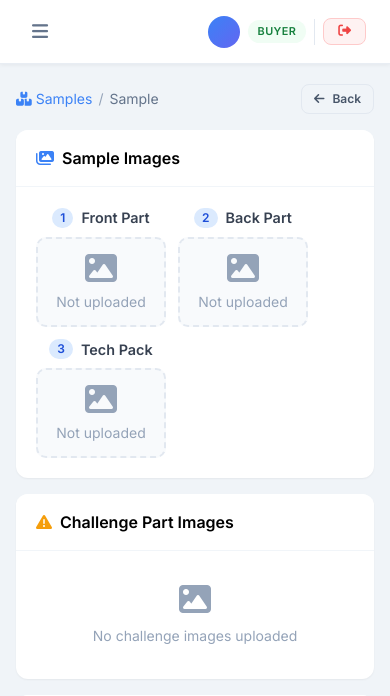
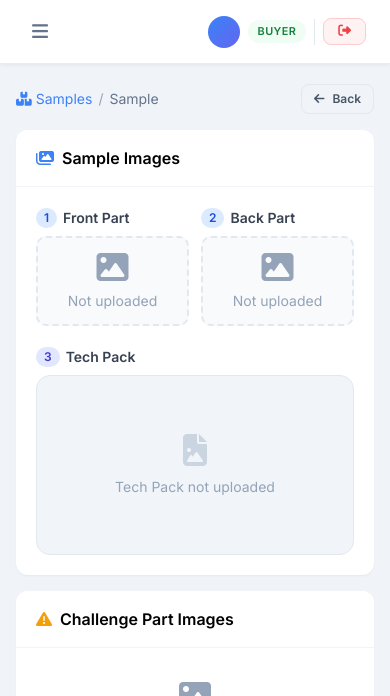
Before and after one commit to jahidshawon19/trecelo, a Django app: template templates/sample_detail.html in a window 390 px wide. Shown: the top 696 px of the page. Run offline with Django 5.2, Linux system fonts and the light colour scheme; the template is opened without the code that fills it, so the values that code supplies are empty; some libraries are stand-ins or nearby versions.

Commit message:
Display Tech Pack as large featured image on Sample Details page
- Restructured Sample Images section: Front/Back stay as small slots
  on the left; Tech Pack gets a full-height featured card on the right
- Tech Pack card: 220px height, rounded corners, subtle border,
  hover lift + scale-image effect, gradient overlay with zoom icon,
  frosted-glass badge label at bottom-left
- Mobile responsive: stacks vertically at ≤640px, card height 180px

Co-Authored-By: Claude Sonnet 4.6 <noreply@anthropic.com>

```diff
--- a/templates/sample_detail.html
+++ b/templates/sample_detail.html
@@ -39,18 +39,19 @@
     <i class="fa fa-images mr-2 text-blue-500"></i>Sample Images
   </div>
   <div class="p-5">
-    <div class="flex flex-wrap items-start gap-3">
+    <div class="si-layout">
+
+      <!-- ── Left: Front Part + Back Part ────────────────────────── -->
+      <div class="si-small-slots">
 
         <!-- Front Part -->
-      <div style="min-width:130px;max-width:160px;">
-        <div class="text-center">
-          <div class="mb-2 flex items-center justify-center gap-2">
+        <div>
+          <div class="si-slot-label">
             <span class="bg-blue-100 text-blue-700 text-xs font-semibold px-2 py-0.5 rounded-full">1</span>
-            <span style="font-weight:600;font-size:.9rem;color:#374151;">Front Part</span>
+            Front Part
           </div>
           {% if sample.front_part_image %}
-            <a href="{{ sample.front_part_image.url }}"
-               class="lightbox-trigger"
+            <a href="{{ sample.front_part_image.url }}" class="lightbox-trigger"
                data-img="{{ sample.front_part_image.url }}" data-caption="Front Part">
               <div class="img-slot filled">
                 <img src="{{ sample.front_part_image.url }}" alt="Front Part">
@@ -64,18 +65,15 @@
             </div>
           {% endif %}
         </div>
-      </div>
 
         <!-- Back Part -->
-      <div style="min-width:130px;max-width:160px;">
-        <div class="text-center">
-          <div class="mb-2 flex items-center justify-center gap-2">
+        <div>
+          <div class="si-slot-label">
             <span class="bg-blue-100 text-blue-700 text-xs font-semibold px-2 py-0.5 rounded-full">2</span>
-            <span style="font-weight:600;font-size:.9rem;color:#374151;">Back Part</span>
+            Back Part
           </div>
           {% if sample.back_part_image %}
-            <a href="{{ sample.back_part_image.url }}"
-               class="lightbox-trigger"
+            <a href="{{ sample.back_part_image.url }}" class="lightbox-trigger"
                data-img="{{ sample.back_part_image.url }}" data-caption="Back Part">
               <div class="img-slot filled">
                 <img src="{{ sample.back_part_image.url }}" alt="Back Part">
@@ -89,31 +87,37 @@
             </div>
           {% endif %}
         </div>
+
       </div>
 
-      <!-- Tech Pack -->
-      <div style="min-width:130px;max-width:160px;">
-        <div class="text-center">
-          <div class="mb-2 flex items-center justify-center gap-2">
-            <span class="bg-blue-100 text-blue-700 text-xs font-semibold px-2 py-0.5 rounded-full">3</span>
-            <span style="font-weight:600;font-size:.9rem;color:#374151;">Tech Pack</span>
+      <!-- ── Right: Tech Pack (featured) ─────────────────────────── -->
+      <div class="tp-wrap">
+        <div class="si-slot-label">
+          <span class="bg-indigo-100 text-indigo-700 text-xs font-semibold px-2 py-0.5 rounded-full">3</span>
+          Tech Pack
         </div>
         {% if sample.tech_pack %}
-            <a href="{{ sample.tech_pack.url }}"
-               class="lightbox-trigger"
+          <a href="{{ sample.tech_pack.url }}" class="lightbox-trigger tp-link"
              data-img="{{ sample.tech_pack.url }}" data-caption="Tech Pack">
-              <div class="img-slot filled">
+            <div class="tp-card">
               <img src="{{ sample.tech_pack.url }}" alt="Tech Pack">
-                <div class="img-slot-overlay"><i class="fa fa-magnifying-glass-plus fa-lg"></i></div>
+              <div class="tp-overlay">
+                <div class="tp-overlay-inner">
+                  <i class="fa fa-magnifying-glass-plus"></i>
+                  <span>View Full Size</span>
+                </div>
+              </div>
+              <div class="tp-badge">
+                <i class="fa fa-file-image mr-1"></i>Tech Pack
+              </div>
             </div>
           </a>
         {% else %}
-            <div class="img-slot empty">
-              <i class="fa fa-image fa-2x text-slate-400 mb-2 block"></i>
-              <span class="text-slate-400 text-sm">Not uploaded</span>
+          <div class="tp-card tp-empty">
+            <i class="fa fa-file-image"></i>
+            <span>Tech Pack not uploaded</span>
           </div>
         {% endif %}
-        </div>
       </div>
 
     </div>
@@ -328,6 +332,121 @@
 
 {% block extra_js %}
 <style>
+  /* ── Sample Images layout ──────────────────────────────── */
+  .si-layout {
+    display: flex;
+    gap: 20px;
+    align-items: flex-start;
+  }
+  .si-small-slots {
+    display: flex;
+    gap: 12px;
+    flex-shrink: 0;
+  }
+  .si-small-slots > div { width: 140px; }
+  .si-slot-label {
+    display: flex;
+    align-items: center;
+    gap: 6px;
+    font-size: .875rem;
+    font-weight: 600;
+    color: #374151;
+    margin-bottom: 8px;
+  }
+
+  /* ── Tech Pack featured card ───────────────────────────── */
+  .tp-wrap { flex: 1; min-width: 0; }
+  .tp-link { display: block; text-decoration: none; }
+
+  .tp-card {
+    width: 100%;
+    height: 220px;
+    border-radius: 14px;
+    overflow: hidden;
+    position: relative;
+    background: #f1f5f9;
+    border: 1.5px solid #e2e8f0;
+    display: flex;
+    align-items: center;
+    justify-content: center;
+    flex-direction: column;
+    gap: 10px;
+    transition: transform .22s ease, box-shadow .22s ease;
+    cursor: pointer;
+  }
+  .tp-card img {
+    position: absolute;
+    inset: 0;
+    width: 100%;
+    height: 100%;
+    object-fit: cover;
+    display: block;
+    transition: transform .35s ease;
+  }
+  .tp-link:hover .tp-card {
+    transform: translateY(-3px);
+    box-shadow: 0 12px 36px rgba(99,102,241,.18), 0 4px 12px rgba(0,0,0,.1);
+    border-color: #a5b4fc;
+  }
+  .tp-link:hover .tp-card img { transform: scale(1.04); }
+
+  /* gradient overlay */
+  .tp-overlay {
+    position: absolute;
+    inset: 0;
+    background: linear-gradient(to top, rgba(15,23,42,.62) 0%, rgba(15,23,42,.1) 55%, transparent 100%);
+    display: flex;
+    align-items: center;
+    justify-content: center;
+    opacity: 0;
+    transition: opacity .22s;
+  }
+  .tp-link:hover .tp-overlay { opacity: 1; }
+  .tp-overlay-inner {
+    display: flex;
+    flex-direction: column;
+    align-items: center;
+    gap: 8px;
+    color: #fff;
+    font-size: .875rem;
+    font-weight: 600;
+  }
+  .tp-overlay-inner i { font-size: 1.6rem; }
+
+  /* bottom badge label */
+  .tp-badge {
+    position: absolute;
+    bottom: 12px;
+    left: 12px;
+    background: rgba(255,255,255,.92);
+    backdrop-filter: blur(8px);
+    color: #4338ca;
+    font-size: .72rem;
+    font-weight: 700;
+    padding: 4px 10px;
+    border-radius: 20px;
+    letter-spacing: .02em;
+    border: 1px solid rgba(165,180,252,.6);
+  }
+
+  /* empty state */
+  .tp-empty {
+    color: #94a3b8;
+    font-size: .875rem;
+    cursor: default;
+    gap: 10px;
+  }
+  .tp-empty i { font-size: 2rem; color: #cbd5e1; }
+
+  /* ── Responsive ────────────────────────────────────────── */
+  @media (max-width: 640px) {
+    .si-layout { flex-direction: column; }
+    .si-small-slots { width: 100%; }
+    .si-small-slots > div { flex: 1; width: auto; min-width: 120px; }
+    .tp-wrap { width: 100%; }
+    .tp-card { height: 180px; }
+  }
+
   .img-slot {
     width: 100%;
     height: 110px;
```
Lines whose indentation alone changed are shown as unchanged.
